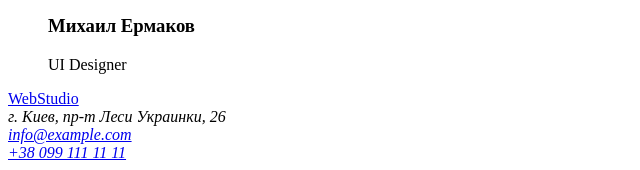
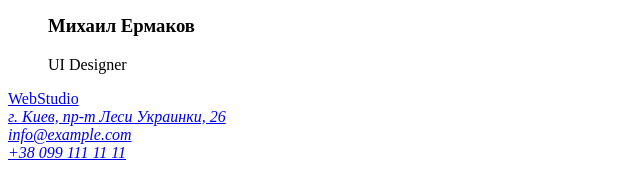
Before and after one commit to viktoriia-nk/goit-markup-hw-01, a plain HTML site: page index.html in a window 1280 px wide. Shown: the part 1697-1867 px from the top of the page, without its empty margins (0-640 px from the left). Drawn offline with Linux system fonts and the light colour scheme.

Commit message:
исправляет ошибку ссылки в футере

```diff
--- a/index.html
+++ b/index.html
@@ -106,7 +106,7 @@
     <footer>
     <a href="/">WebStudio</a>
     <address>
-        <a href="https://goo.gl/maps/ifKrriMA3QEDocWd7"></a>г. Киев, пр-т Леси Украинки, 26 <br />
+        <a href="https://goo.gl/maps/ifKrriMA3QEDocWd7">г. Киев, пр-т Леси Украинки, 26</a> <br />
        <a href="mailto:info@example.com">info@example.com</a> <br />
        <a href="tel:+380991111111">+38 099 111 11 11</a>
     </address>
```
